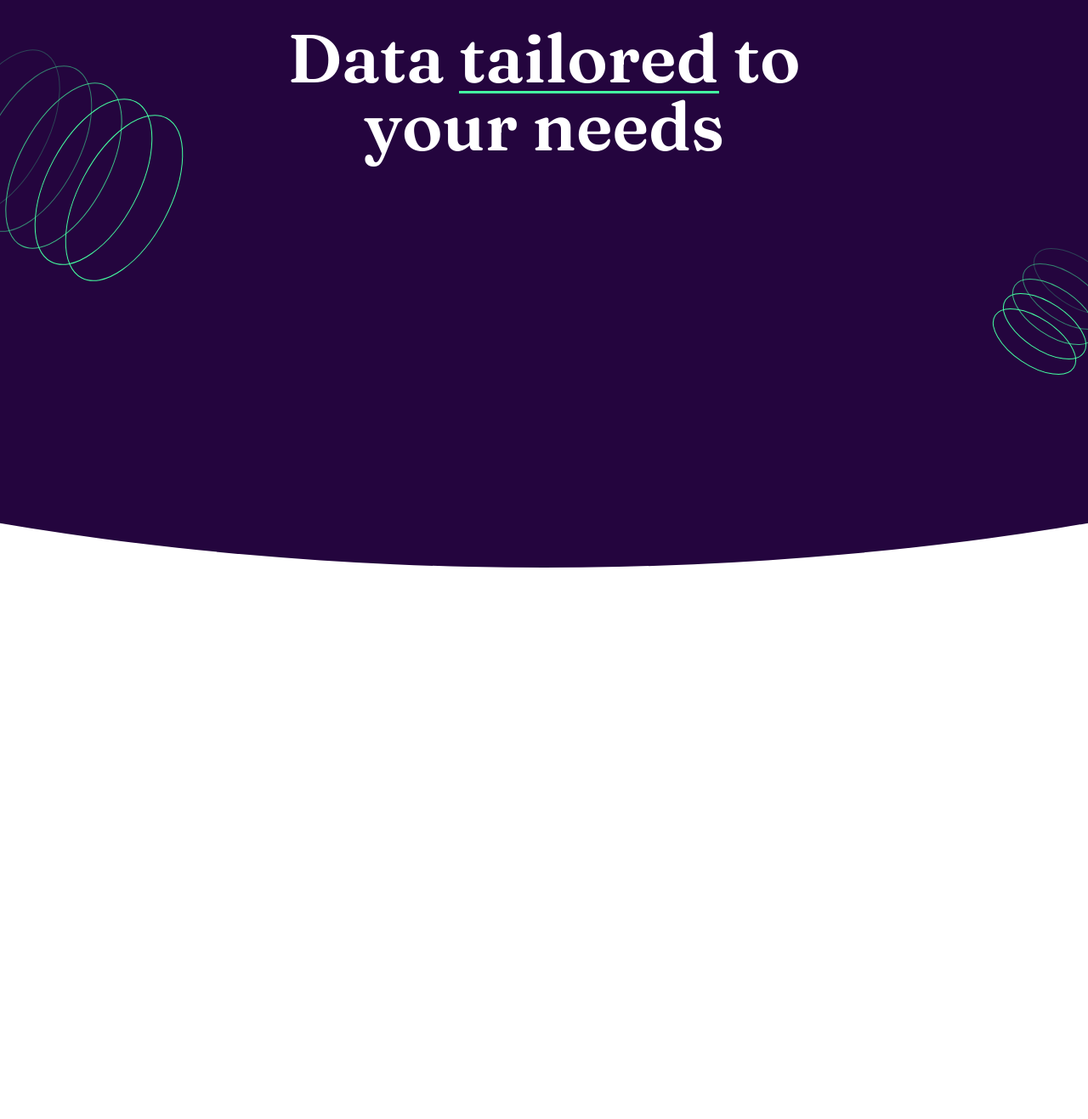
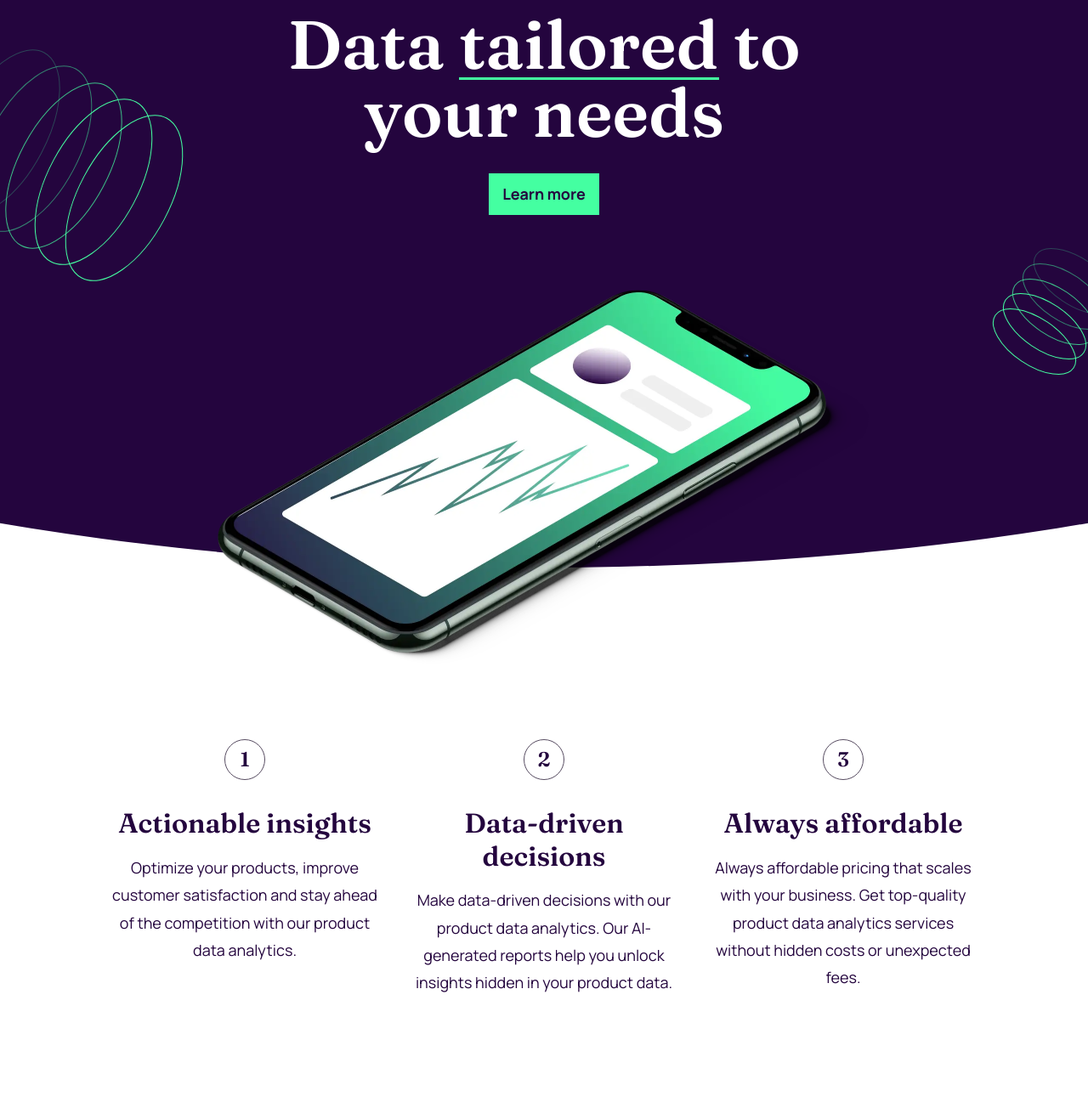
Before and after one commit to adswhitehouse/Workit-landing-page, a plain HTML site: page index.html in a window 1280 px wide. Shown: the part 124-1441 px from the top of the page at 85% size. Before the commit the page ends 800 px from the top, so only its background shows below. Drawn offline with Linux system fonts and the light colour scheme.

Commit message:
added html/css for list and hero

```diff
--- a/index.html
+++ b/index.html
@@ -49,6 +49,29 @@
         Data <span>tailored</span> to <br />
         your needs
       </h1>
+      <a href="#" class="bg-green purple-dark text-preset-5">Learn more</a>
+      <img src="./images/image-hero.webp" alt="illustrative smartphone" />
+    </section>
+
+    <!-- List -->
+    <section class="list">
+      <ul role="list">
+        <li>
+          <span>1</span>
+          <h2 class="text-preset-3 purple-dark">Actionable insights</h2>
+          <p class="text-preset-4 purple-dark">Optimize your products, improve customer satisfaction and stay ahead of the competition with our product data analytics.</p>
+        </li>
+        <li>
+            <span>2</span>
+            <h2 class="text-preset-3 purple-dark">Data-driven decisions</h2>
+            <p class="text-preset-4 purple-dark">Make data-driven decisions with our product data analytics. Our AI-generated reports help you unlock insights hidden in your product data.</p>
+          </li>
+          <li>
+            <span>3</span>
+            <h2 class="text-preset-3 purple-dark">Always affordable</h2>
+            <p class="text-preset-4 purple-dark">Always affordable pricing that scales with your business. Get top-quality product data analytics services without hidden costs or unexpected fees.</p>
+          </li>
+      </ul>
     </section>
 
     <script src="./script.js"></script>
--- a/styles.css
+++ b/styles.css
@@ -141,7 +141,7 @@ body::after {
   background-color: var(--purple-dark);
   height: 99vh;
   clip-path: ellipse(140% 100% at 50% 0%);
-  z-index: -1;
+  z-index: -2;
 }
 
 /* Decorative Circles */
@@ -149,12 +149,14 @@ body::after {
   position: absolute;
   left: -6rem;
   top: 20vh;
+  z-index: -1;
 }
 
 .circles-2 {
   position: absolute;
   right: -3rem;
   top: 50vh;
+  z-index: -1;
 }
 
 /* Header */
@@ -163,7 +165,7 @@ header {
   display: flex;
   justify-content: space-between;
   align-items: center;
-  padding-top: 4rem;
+  padding-top: 3rem;
 }
 
 header a {
@@ -182,10 +184,12 @@ header a::after {
 }
 
 /* Hero */
+.hero {
+  text-align: center;
+}
+
 h1 {
-    width: 100vw;
-    text-align: center;
-    margin-top: 3.5rem;
+  margin-top: 3.5rem;
 }
 
 h1 span {
@@ -201,3 +205,50 @@ h1 span::after {
   left: 0;
   right: 0;
 }
+
+.hero a {
+  text-decoration: none;
+  margin-top: 2rem;
+  display: inline-block;
+  padding: 0.5rem 1rem;
+}
+
+.hero img {
+  width: 48rem;
+  margin-inline: auto;
+  margin-top: 5.5rem;
+}
+
+/* List */
+.list {
+  padding: 5.5rem 10vw 9rem;
+}
+
+.list ul {
+  display: flex;
+  gap: 2rem;
+}
+
+.list ul li {
+  text-align: center;
+  width: 33%;
+}
+
+.list ul span {
+  font-size: 24px;
+  font-family: "Fraunces", serif;
+  font-weight: 600;
+  color: var(--purple-dark);
+  width: 3rem;
+  height: 3rem;
+  border: 1px solid var(--purple-medium);
+  display: flex;
+  align-items: center;
+  justify-content: center;
+  border-radius: 50%;
+  margin-inline: auto;
+}
+
+.list ul li h2 {
+  margin-block: 2rem 1rem;
+}
```
